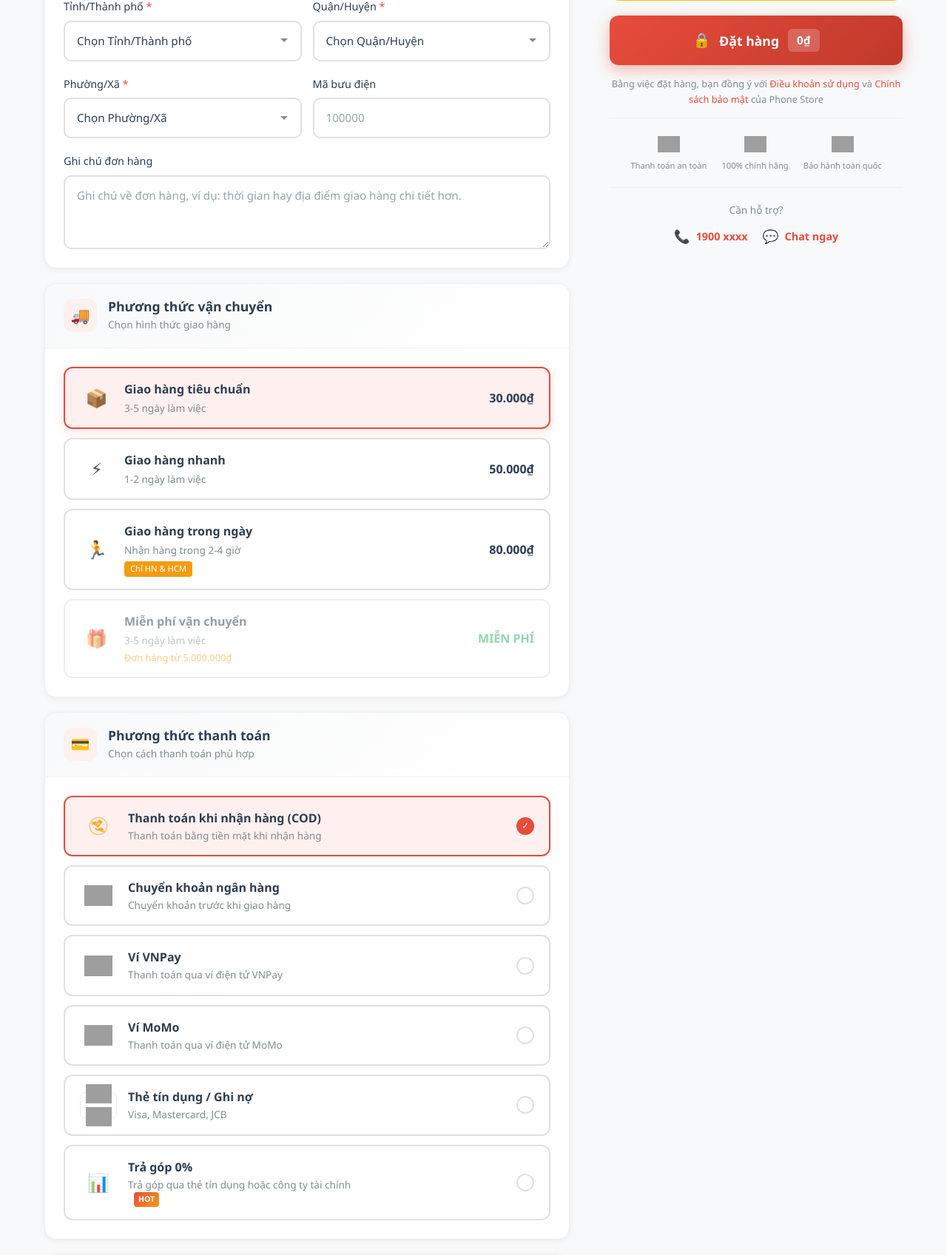
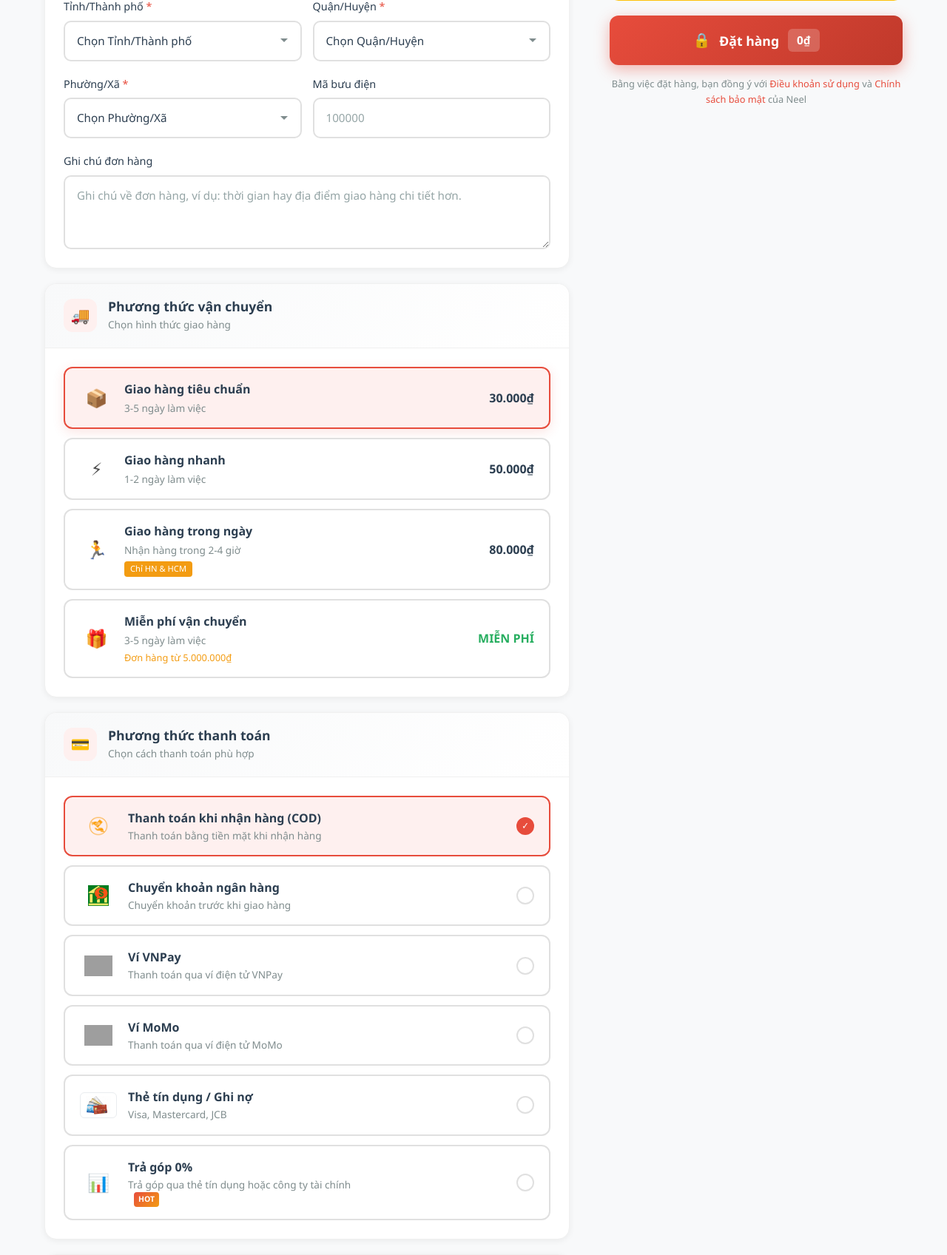
Before and after one commit to JoyllyHuynh/Python_Phone_Web, a Django app: page /checkout/ in a window 1280 px wide. Shown: the part 991-2688 px from the top of the page at 74% size. Run offline with Django 4.2, Linux system fonts and the light colour scheme; some libraries are stand-ins or nearby versions; some web fonts are replaced; grey boxes are pictures that could not be loaded.

Commit message:
them anh checkout

```diff
--- a/app/static/app/css/checkout.css
+++ b/app/static/app/css/checkout.css
@@ -323,7 +323,7 @@
     background: var(--primary-light);
 }
 
-.shipping-option.selected .option-content,
+
 .shipping-option input:checked + .option-content {
     border-color: var(--primary-color);
     background: var(--primary-light);
@@ -427,7 +427,6 @@
     border-color: var(--primary-color);
 }
 
-.payment-option.selected .option-content,
 .payment-option input:checked + .option-content {
     border-color: var(--primary-color);
     background: var(--primary-light);
--- a/app/templates/app/checkout.html
+++ b/app/templates/app/checkout.html
@@ -240,8 +240,7 @@
                                 </label>
 
                                 <label class="shipping-option free-shipping {% if order.get_cart_total >= 5000000 %}available{% endif %}">
-                                    <input type="radio" name="shipping_method" value="free"
-                                           {% if order.get_cart_total < 5000000 %}disabled{% endif %}>
+                                    <input type="radio" name="shipping_method" value="free">
                                     <div class="option-content">
                                         <div class="option-icon">🎁</div>
                                         <div class="option-details">
@@ -278,7 +277,7 @@
                                     <input type="radio" name="payment_method" value="cod" checked>
                                     <div class="option-content">
                                         <div class="option-icon-wrapper cod">
-                                            <img src="{% static 'app/images/cod.png' %}" alt="COD">
+                                            <img src="{% static 'images/cod.png' %}" alt="COD">
                                         </div>
                                         <div class="option-details">
                                             <span class="option-name">Thanh toán khi nhận hàng (COD)</span>
@@ -293,7 +292,7 @@
                                     <input type="radio" name="payment_method" value="bank_transfer">
                                     <div class="option-content">
                                         <div class="option-icon-wrapper bank">
-                                            <img src="{% static 'app/images/bank-transfer.png' %}" alt="Bank">
+                                            <img src="{% static 'images/chuyenkhoan.webp' %}" alt="Bank">
                                         </div>
                                         <div class="option-details">
                                             <span class="option-name">Chuyển khoản ngân hàng</span>
@@ -308,7 +307,7 @@
                                     <input type="radio" name="payment_method" value="vnpay">
                                     <div class="option-content">
                                         <div class="option-icon-wrapper vnpay">
-                                            <img src="{% static 'app/images/vnpay.png' %}" alt="VNPay">
+                                            <img src="https://vinadesign.vn/uploads/images/2023/05/vnpay-logo-vinadesign-25-12-57-55.jpg" alt="VNPay">
                                         </div>
                                         <div class="option-details">
                                             <span class="option-name">Ví VNPay</span>
@@ -323,7 +322,7 @@
                                     <input type="radio" name="payment_method" value="momo">
                                     <div class="option-content">
                                         <div class="option-icon-wrapper momo">
-                                            <img src="{% static 'app/images/momo.png' %}" alt="MoMo">
+                                            <img src="{% static 'images/Logo-MoMo.webp' %}" alt="MoMo">
                                         </div>
                                         <div class="option-details">
                                             <span class="option-name">Ví MoMo</span>
@@ -338,8 +337,7 @@
                                     <input type="radio" name="payment_method" value="credit_card">
                                     <div class="option-content">
                                         <div class="option-icon-wrapper card">
-                                            <img src="{% static 'app/images/visa.png' %}" alt="Visa">
-                                            <img src="{% static 'app/images/mastercard.png' %}" alt="Mastercard">
+                                            <img src="{% static 'images/thetindung.jpg' %}" alt="Mastercard">
                                         </div>
                                         <div class="option-details">
                                             <span class="option-name">Thẻ tín dụng / Ghi nợ</span>
@@ -549,39 +547,11 @@
                     <p class="terms-note">
                         Bằng việc đặt hàng, bạn đồng ý với
                         <a href="#">Điều khoản sử dụng</a> và
-                        <a href="#">Chính sách bảo mật</a> của Phone Store
+                        <a href="#">Chính sách bảo mật</a> của Neel
                     </p>
 
-                    <!-- Trust Badges -->
-                    <div class="trust-badges">
-                        <div class="badge-item">
-                            <img src="{% static 'app/images/secure-payment.png' %}" alt="Secure">
-                            <span>Thanh toán an toàn</span>
-                        </div>
-                        <div class="badge-item">
-                            <img src="{% static 'app/images/genuine.png' %}" alt="Genuine">
-                            <span>100% chính hãng</span>
-                        </div>
-                        <div class="badge-item">
-                            <img src="{% static 'app/images/warranty.png' %}" alt="Warranty">
-                            <span>Bảo hành toàn quốc</span>
-                        </div>
-                    </div>
 
-                    <!-- Support -->
-                    <div class="support-box">
-                        <p class="support-title">Cần hỗ trợ?</p>
-                        <div class="support-contacts">
-                            <a href="tel:1900xxxx" class="support-item">
-                                <span class="support-icon">📞</span>
-                                <span>1900 xxxx</span>
-                            </a>
-                            <a href="#" class="support-item">
-                                <span class="support-icon">💬</span>
-                                <span>Chat ngay</span>
-                            </a>
-                        </div>
-                    </div>
+
 
                 </div>
             </div>
```
